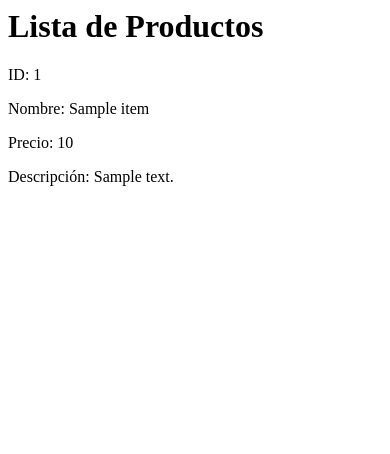
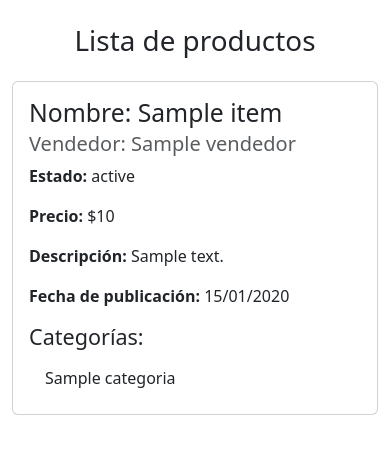
Before and after one commit to MiguelAbril97/tienda_cliente, a Django app: page / in a window 390 px wide. Shown: the top 454 px of the page. Run offline with Django 5.2, Linux system fonts and the light colour scheme; tables that the repository leaves empty hold one stand-in row (values such as "Sample post"); a database or web service that is not in the repository returns one stand-in record (values such as "Sample title"); data that the repository does not hold is empty; some libraries are stand-ins or nearby versions.

Commit message:
mejoro el template de producto

```diff
--- a/tienda/templates/productos/lista.html
+++ b/tienda/templates/productos/lista.html
@@ -1,14 +1,20 @@
-    <h1 class="display-3">Lista de Productos</h1>
+<head>
+    {% load django_bootstrap5 %}
+    {% bootstrap_css %}
+    {% load static %}
+</head>
+<body>
+    <div class="text-center my-4">
+        <h1>Lista de productos</h1>
+    </div>
+    <div class="container">
+        <div class="row">
+            {% for producto in productos %}
+                <div class="col-md-4 mb-4">
+                    {% include 'productos/producto.html' %}
+                </div>
+            {% endfor %}
+        </div>
+    </div>
 
-    <div class="row">
-        {% for producto in productos %}
-            <div class="col-sm-4 mb-2">
-                <p>ID: {{ producto.id }}</p>
-                <p>Nombre: {{ producto.nombre }}</p>
-                <p>Precio: {{ producto.precio }}</p>
-                <p>Descripción: {{ producto.descripcion }}</p>
-            </div>
-        {% empty %}
-            <h1>Lo sentimos, pero no hay productos</h1>
-        {% endfor %}
-    </div>
+</body>
--- a/tienda/templates/productos/producto.html
+++ b/tienda/templates/productos/producto.html
@@ -2,7 +2,7 @@
     <div class="card-body">
         <h2 class="card-title">Nombre: {{ producto.nombre }}</h2>
         <h5 class="card-subtitle mb-2 text-muted">Vendedor: {{ producto.vendedor.nombre }}</h5>
-        <p class="card-text"><strong>Estado:</strong> {{ producto.estado|lower }}</p>
+        <p class="card-text"><strong>Estado:</strong> {{ producto.estado}}</p>
         <p class="card-text"><strong>Precio:</strong> ${{ producto.precio }}</p>
         <p class="card-text"><strong>Descripción:</strong> {{ producto.descripcion }}</p>
         <p class="card-text"><strong>Fecha de publicación:</strong> {{ producto.fecha_de_publicacion|date:"d/m/Y" }}</p>
@@ -16,20 +16,4 @@
         </ul>
     </div>
     {% load bootstrap_icons %}
-    <div class="row btn-group">
-        <div class="mb-2">
-            <button type="button"
-                    class="btn btn-outline-primary">
-                    <a href="{% url 'producto_editar' producto.id %}" ><span>{% bs_icon 'pencil' %}</span></a>
-            </button>
-        </div>
-        <div class="mb-2">
-            <form action = "{% url 'producto_eliminar' producto.id%}" method = "post">
-                {% csrf_token %}
-                <button class="btn btn-danger" onclick="return eliminar()" type="submit">
-                    <span>{% bs_icon 'trash' %}</span>
-                </button>
-            </form>
-        </div>
-    </div>
 </div>
--- a/tienda/views.py
+++ b/tienda/views.py
@@ -5,7 +5,7 @@ from django.core import serializers
 
 def productos_listar_api(request):
     #El :9090 es el puerto que he usado
-    headers = {'Authorization':'Bearer xRL3Yd0UHwlUR88EdlwkCocsqOZy23'}
+    headers = {'Authorization':'Bearer c7UXg0fpjPWxhC08caON41e0zlmphW'}
     response = requests.get('http://127.0.0.1:9090/api/v1/productos',headers=headers)
     productos = response.json
     return render(request, 'productos/lista.html',{'productos':productos})
```
